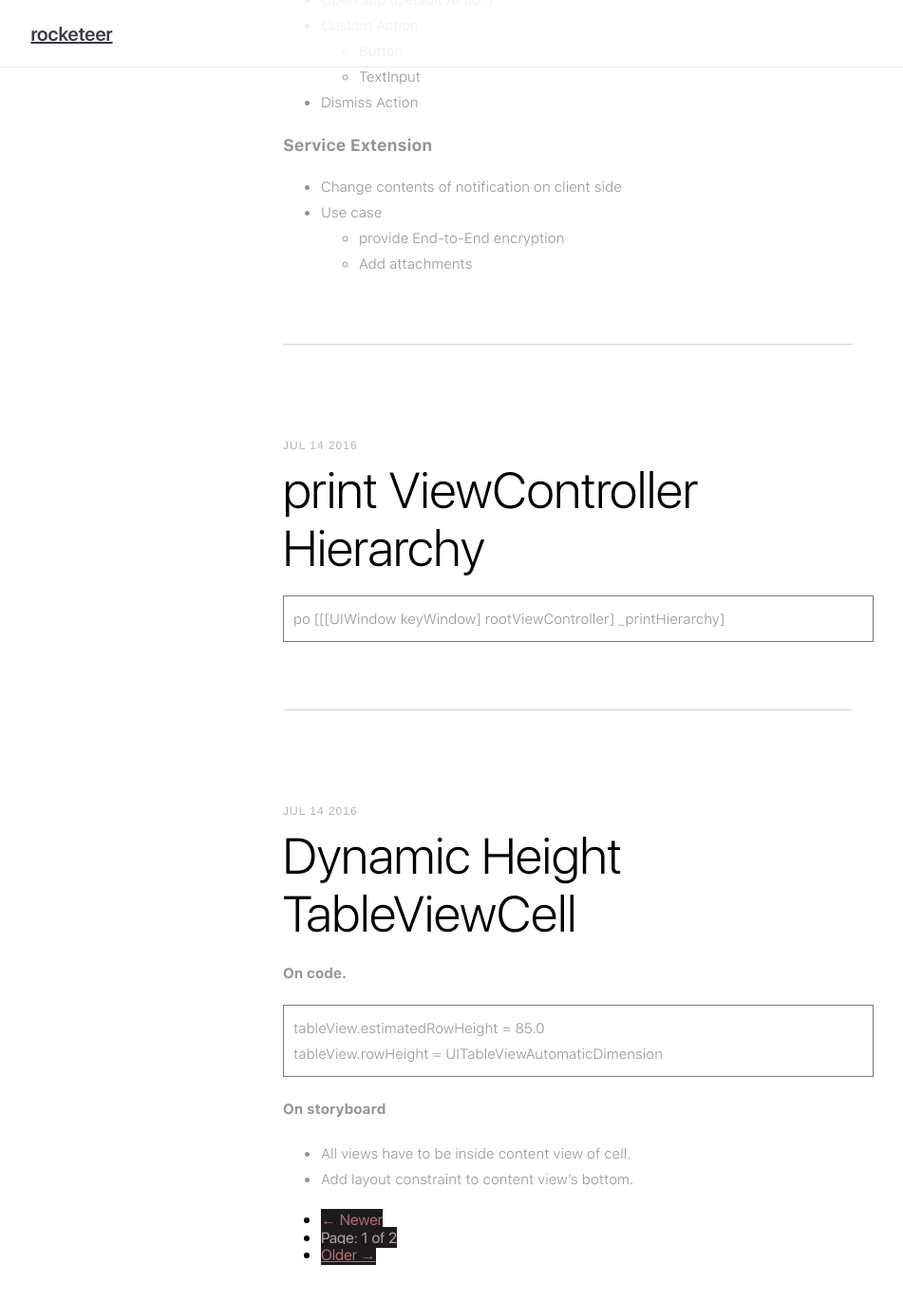
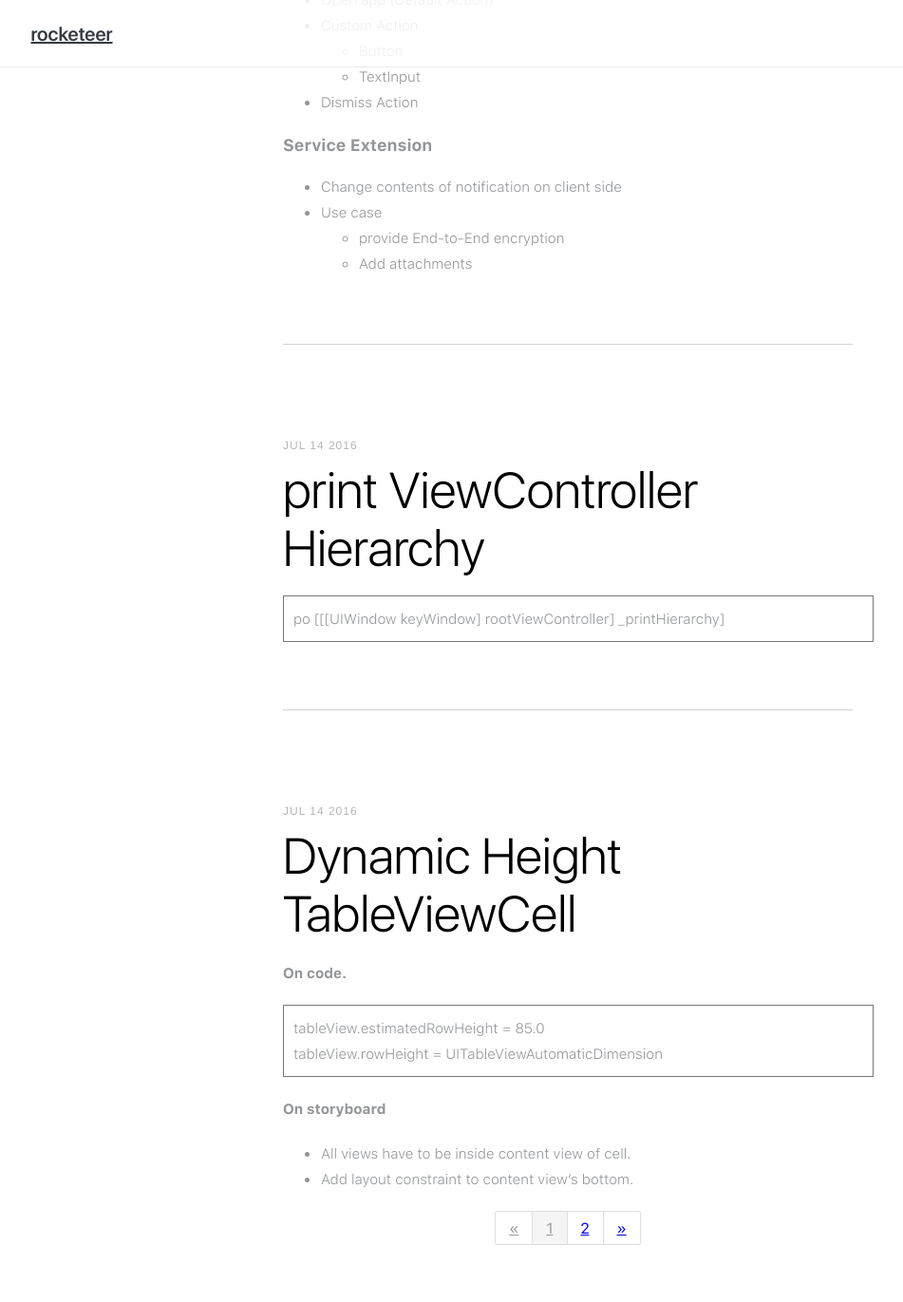
Before and after one commit to mlight3/mlight3.github.io, a Jekyll site: the page built from index.html, in a window 1280 px wide and 1400 px high, scrolled down 3129 px. Shown: the top 1371 px of the window at 95% size, without its empty margins (42-993 px from the left). Built offline with Jekyll 4.4.1, drawn with Linux system fonts in a browser that asks for light colours; nearby versions of some CDN libraries; some web fonts are replaced; library files that are not in the unit come from our copies; the list of posts is cut into pages by our own code.

Commit message:
코드 정리

```diff
--- a/_includes/head.html
+++ b/_includes/head.html
@@ -15,12 +15,7 @@
 	<meta name="author" content="{{ site.author.name }}">
 	<meta name="viewport" content="width=device-width, initial-scale=1.0">
 
-	<!-- Le styles -->
-	<!-- <link href="{{ site.BASE_PATH }}/assets/resources/bootstrap/css/bootstrap.min.css" rel="stylesheet"> -->
-	<link href="{{ site.BASE_PATH }}/assets/resources/syntax/syntax.css" rel="stylesheet">
-
-	<!-- <link rel="stylesheet" href="https://maxcdn.bootstrapcdn.com/bootstrap/3.3.7/css/bootstrap.min.css" integrity="sha384-BVYiiSIFeK1dGmJRAkycuHAHRg32OmUcww7on3RYdg4Va+PmSTsz/K68vbdEjh4u" crossorigin="anonymous"> -->
-
+	<link href="{{ site.BASE_PATH }}/assets/css/syntax.css" rel="stylesheet">
 	<!--  github.com/necolas/normalize.css -->
 	<link href="{{ site.BASE_PATH }}/assets/css/normalize.css" rel="stylesheet">
 	<link href="{{ site.BASE_PATH }}/assets/css/style.css" rel="stylesheet">
--- a/_layouts/default.html
+++ b/_layouts/default.html
@@ -10,7 +10,5 @@
      {{ content }}
 
   	<script type="text/javascript" src="{{ site.BASE_PATH }}/assets/resources/jquery/jquery.min.js"></script>
-  	<script type="text/javascript" src="{{ site.BASE_PATH }}/assets/resources/bootstrap/js/bootstrap.min.js"></script>
-  	<script type="text/javascript" src="{{ site.BASE_PATH }}/assets/js/app.js"></script>
   </body>
 </html>
--- a/assets/css/style.css
+++ b/assets/css/style.css
@@ -169,3 +169,56 @@
 .highlight * {
   font-weight: 300;
 }
+
+.pagination {
+  text-align: center;
+  height: 36px;
+}
+
+.pagination ul {
+  display: inline-block;
+  margin: 0;
+  padding: 0;
+  -webkit-border-radius: 3px;
+  -moz-border-radius: 3px;
+  border-radius: 3px;
+}
+
+.pagination li {
+  display: inline;
+}
+
+.pagination li:first-child a {
+  border-left-width: 1px;
+  -webkit-border-radius: 3px 0 0 3px;
+  -moz-border-radius: 3px 0 0 3px;
+  border-radius: 3px 0 0 3px;
+}
+
+.pagination li:last-child a {
+  -webkit-border-radius: 0 3px 3px 0;
+  -moz-border-radius: 0 3px 3px 0;
+  border-radius: 0 3px 3px 0;
+}
+
+.pagination a {
+  float: left;
+  padding: 0 14px;
+  line-height: 34px;
+  border: 1px solid #DDD;
+  border-left-width: 0;
+}
+
+.pagination a:hover, .active a {
+  background-color: whiteSmoke;
+}
+
+.disabled a, .disabled a:hover,
+.active a, .active a:hover {
+  color: #999;
+  cursor: default;
+}
+
+.disabled a:hover {
+  background-color: transparent;
+}
--- a/assets/js/app.js
+++ /dev/null
@@ -1,40 +0,0 @@
-(function($) {
-
- function init() {
-    /* Sidebar height set */
-    $sidebarStyles = $('.sidebar').attr('style')
-    $sidebarStyles += ' min-height: ' + $(document).height() + 'px;';
-    $('.sidebar').attr('style', $sidebarStyles);
-
-    /* Secondary contact links */
-    var $scontacts = $('#contact-list-secondary');
-    var $contactList = $('#contact-list');
-
-    $scontacts.hide();
-    $contactList.mouseenter(function(){ $scontacts.fadeIn(); });
-    $contactList.mouseleave(function(){ $scontacts.fadeOut(); });
-
-    /**
-     * Tags & categories tab activation based on hash value. If hash is undefined then first tab is activated.
-     */
-    function activateTab() {
-      if(['/tags.html', '/categories.html'].indexOf(window.location.pathname) > -1) {
-        var hash = window.location.hash;
-        if(hash)
-          $('.tab-pane').length && $('a[href="' + hash + '"]').tab('show');
-        else
-          $('.tab-pane').length && $($('.cat-tag-menu li a')[0]).tab('show');
-      }
-    }
-
-    // watch hash change and activate relevant tab
-    $(window).on('hashchange', activateTab);
-
-    // initial activation
-    activateTab();
-  };
-
-  // run init on document ready
-  $(document).ready(init);
-
-})(jQuery);
--- a/index.html
+++ b/index.html
@@ -28,34 +28,51 @@
 
 {% endfor %}
 
-<ul class="pager">
-
+<div class="pagination">
+  <ul>
     {% if paginator.previous_page %}
-  <li class="previous">
       {% if paginator.previous_page == 1 %}
-    <a href="{{ site.BASE_PATH }}/">&larr; Newer</a>
-    {% else %}
-    <a href="{{ site.BASE_PATH }}/{{ site.paginate_path | replace: ':num', paginator.previous_page }}">&larr; Newer</a>
-    {% endif %}
+        <li>
+          <a href="/">&laquo;</a>
         </li>
       {% else %}
-  <li class="previous disabled">
-    <a>&larr; Newer</a>
+        <li>
+          <a href="/page{{paginator.previous_page}}">&laquo;</a>
         </li>
       {% endif %}
-
-  <li>
-    <span class="page_number">Page: {{ paginator.page }} of {{ paginator.total_pages }}</span>
+    {% else %}
+      <li class="disabled">
+        <a href="#">&laquo;</a>
       </li>
-
-  {% if paginator.next_page %}
-  <li class="next">
-    <a href="{{ site.BASE_PATH }}/{{ site.paginate_path | replace: ':num', paginator.next_page }}">Older &rarr;</a>
+    {% endif %}
+    {% if paginator.page == 1 %}
+      <li class="active">
+        <a href="#">1</a>
       </li>
     {% else %}
-  <li class="next disabled">
-    <a>Older &rarr;</a>
+      <li>
+        <a href="/">1</a>
       </li>
     {% endif %}
-
+    {% for count in (2..paginator.total_pages) %}
+      {% if count == paginator.page %}
+        <li class="active">
+          <a href="#">{{count}}</a>
+        </li>
+      {% else %}
+        <li>
+          <a href="/page{{count}}">{{count}}</a>
+        </li>
+      {% endif %}
+    {% endfor %}
+    {% if paginator.next_page %}
+      <li>
+        <a href="/page{{paginator.next_page}}">&raquo;</a>
+      </li>
+    {% else %}
+      <li class="disabled">
+        <a href="#">&raquo;</a>
+      </li>
+    {% endif %}
   </ul>
+</div>
```
Also changed, not shown: assets/css/syntax.css (renamed from assets/resources/syntax/syntax.css), assets/ico/apple-touch-icon-114-precomposed.png (deleted), assets/ico/apple-touch-icon-144-precomposed.png (deleted), assets/ico/apple-touch-icon-57-precomposed.png (deleted), assets/ico/apple-touch-icon-72-precomposed.png (deleted), assets/ico/favicon.png (deleted), assets/media/dbyll-ss.png (deleted). Lines whose indentation alone changed are shown as unchanged.
